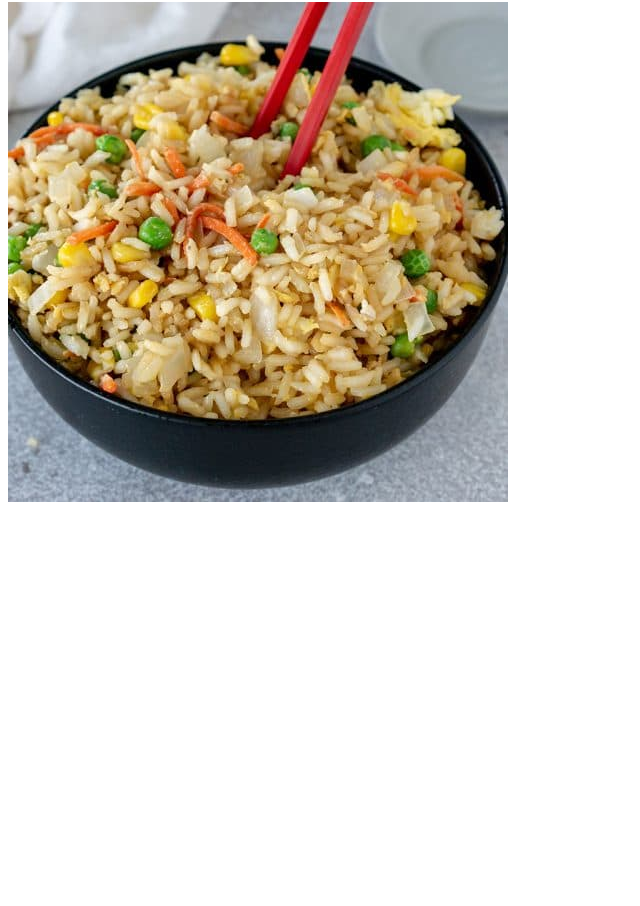
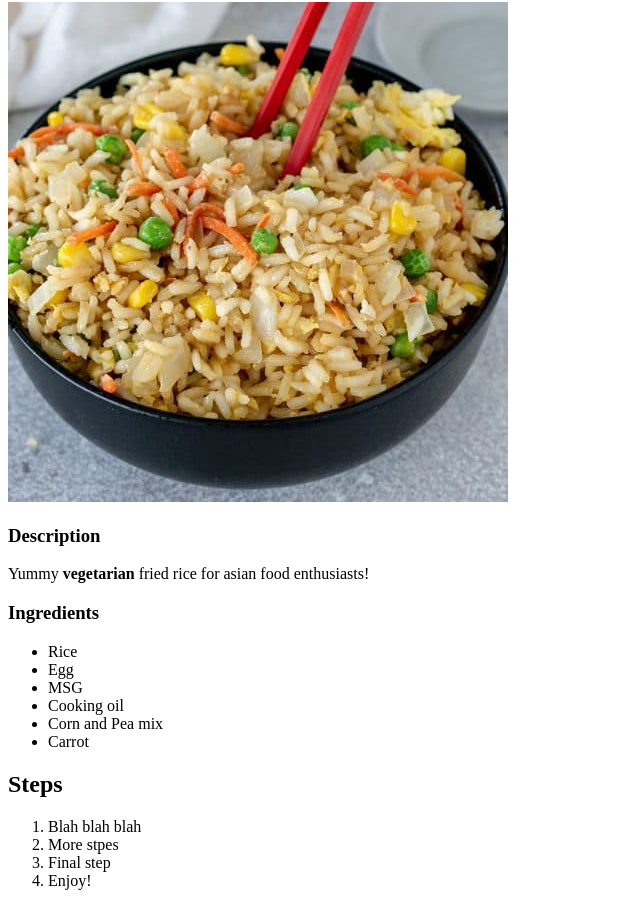
Before and after one commit to sweetbix/odin-recipes, a plain HTML site: page recipes/friedrice.html in a window 1280 px wide. Shown: the part 78-984 px from the top of the page, without its empty margins (0-640 px from the left). Before the commit the page ends 800 px from the top, so only its background shows below. Drawn offline with Linux system fonts and the light colour scheme.

Commit message:
Add description, ingredients, steps sections
All recipe pages are now the same format

```diff
--- a/recipes/friedrice.html
+++ b/recipes/friedrice.html
@@ -8,5 +8,25 @@
     <body>
         <h1>Fried Rice</h1>
         <img src="../images/friedrice.jpg" alt="Finished product: fried rice">
+        <h3>Description</h3>
+        <p>Yummy <strong>vegetarian</strong> fried rice for asian food
+        enthusiasts!</p>
+        <h3>Ingredients</h3>
+        <ul>
+            <li>Rice</li>
+            <li>Egg</li>
+            <li>MSG</li>
+            <li>Cooking oil</li>
+            <li>Corn and Pea mix</li>
+            <li>Carrot</li>
+        </ul>
+
+        <h2>Steps</h2>
+        <ol>
+            <li>Blah blah blah</Li>
+            <li>More stpes</li>
+            <li>Final step</li>
+            <li>Enjoy!</li>
+        </ol>
     </body>
 </html>
```
Also changed, not shown: recipes/pizza.html (+16 -0 lines).
